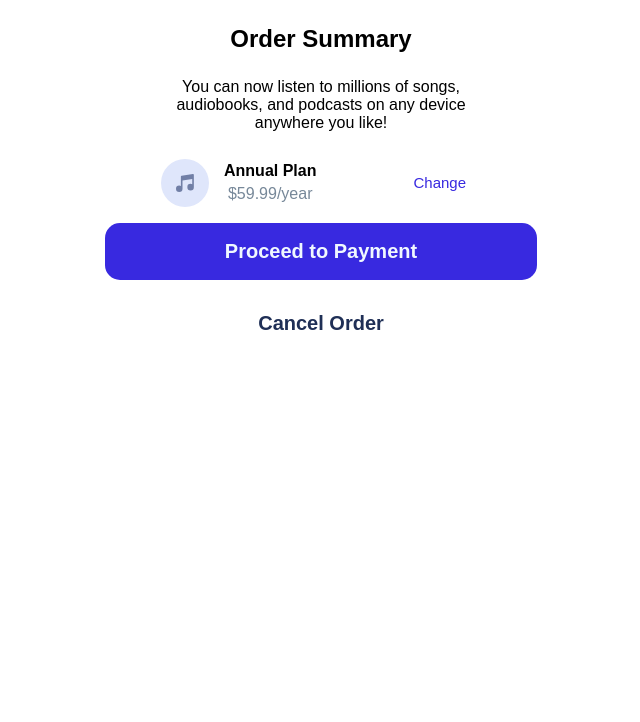
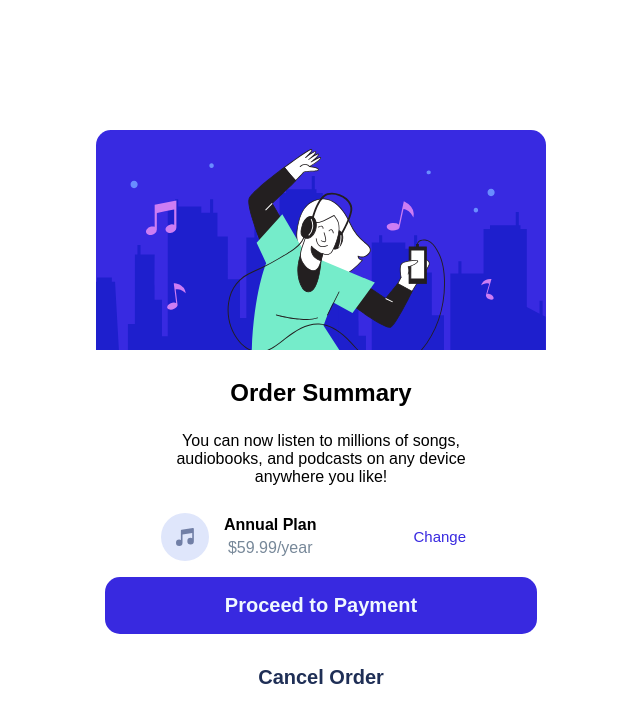
Before and after one commit to mayurramdham/Oreder-summary-card, a plain HTML site: page index.html in a window 1280 px wide. Shown: the top 722 px of the page, without its empty margins (399-1039 px from the left). Drawn offline with Linux system fonts and the light colour scheme.

Commit message:
Update index.html

```diff
--- a/index.html
+++ b/index.html
@@ -33,10 +33,10 @@
   <body>
 
     <div class="first-img">
-      <img="webimage.jpg"
-
-
-        class="main-img"
+      <img
+           src="/images/illustration-hero.svg"
+           alt="hangout part of the card width"
+           class="main-img"
       />
     </div>
     <h2><strong>Order Summary</strong></h2>
```
